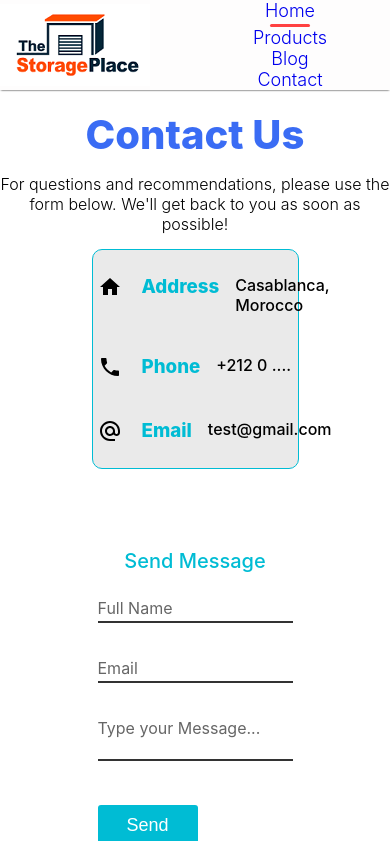
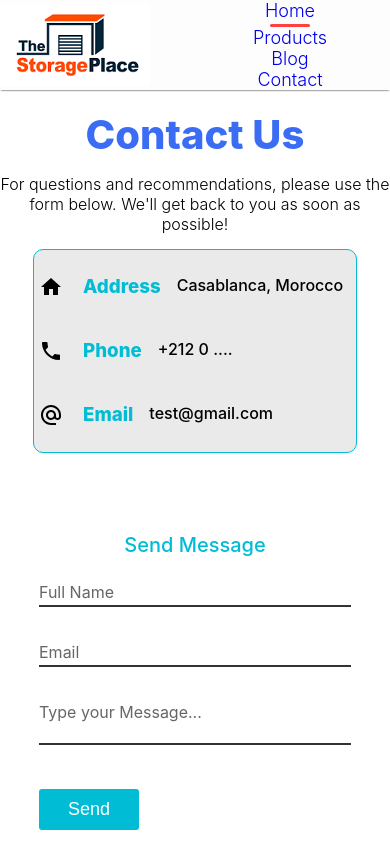
Before and after one commit to Shindou7/Project_storage, a React (Create React App) app: page /contact in a window 390 px wide. Shown: the top 841 px of the page. Built offline with nearby package versions, Linux system fonts and the light colour scheme.

Commit message:
adjusted contact info bug : width 80%

```diff
--- a/src/Components/Contactpage1/Contactpage1.css
+++ b/src/Components/Contactpage1/Contactpage1.css
@@ -160,3 +160,10 @@
     width: 50%;
   }
 }
+
+@media screen and (max-width: 768px) {
+  .container .contactInfo,
+  .contactForm {
+    width: 80%;
+  }
+}
```
